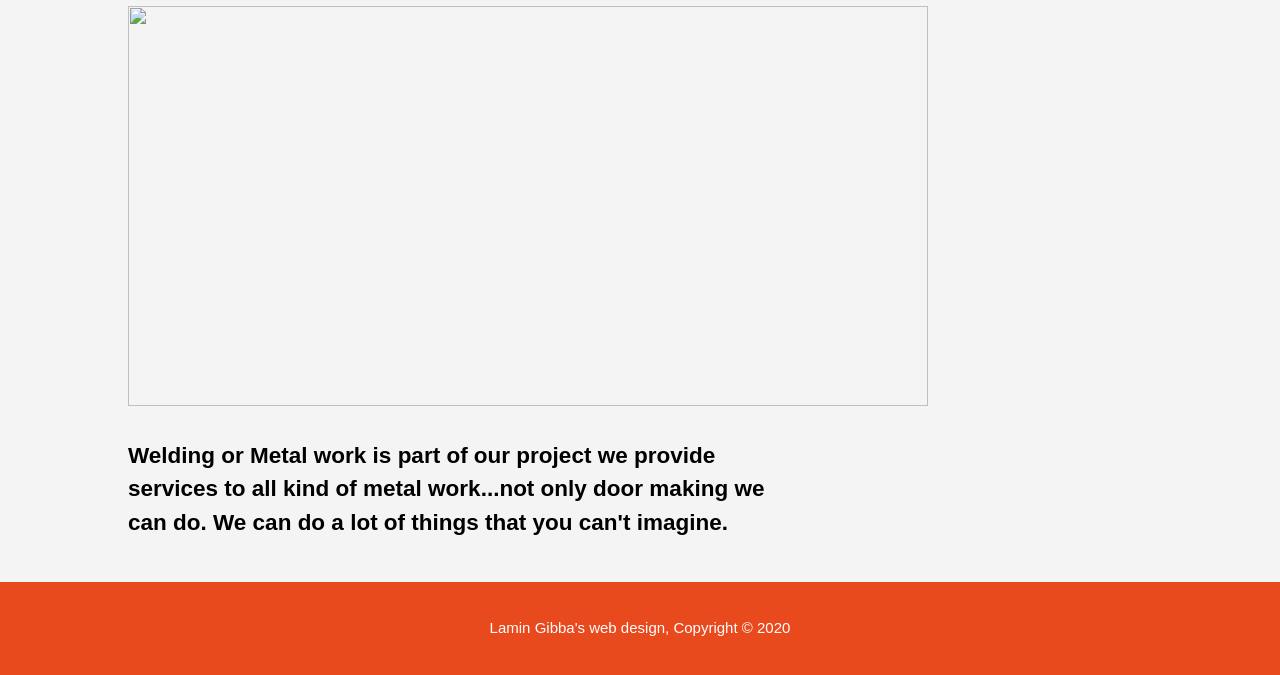
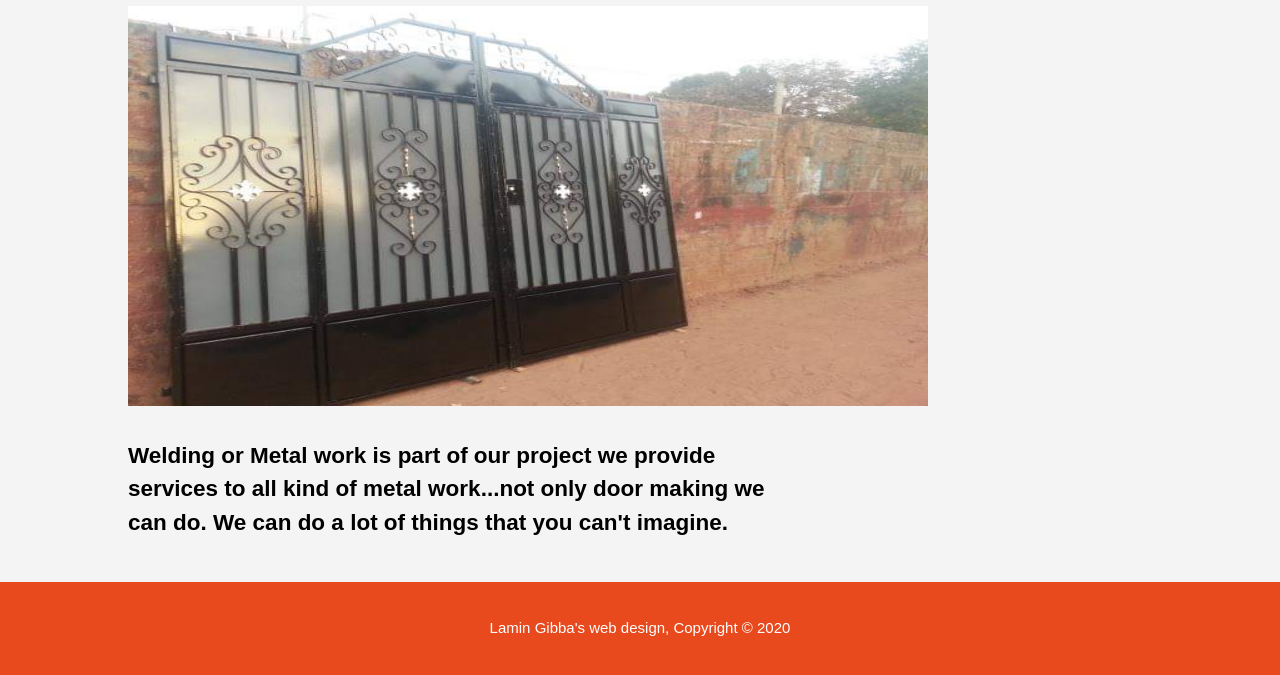
Before and after one commit to Lamin-Gibba/Responsive-website, a plain HTML site: page about.html in a window 1280 px wide. Shown: the part 1604-2279 px from the top of the page. Drawn offline with Linux system fonts and the light colour scheme.

Commit message:
Update about.html

```diff
--- a/about.html
+++ b/about.html
@@ -57,7 +57,7 @@
                 <h2>Metal Door Making<h2>
 
                 <img src="./paboj.jpg" alt="" width="800px" height="400px">
-                                    <img src="./pwoy.jpg" alt="" width="800px" height="400px">
+                                    <img src="./paaa.jpg" alt="" width="800px" height="400px">
 
                     <p> Welding or Metal work is part of our project we provide services to all kind of metal work...not only door making we can do. We can do a lot of things that you can't imagine. </p>
 
```
